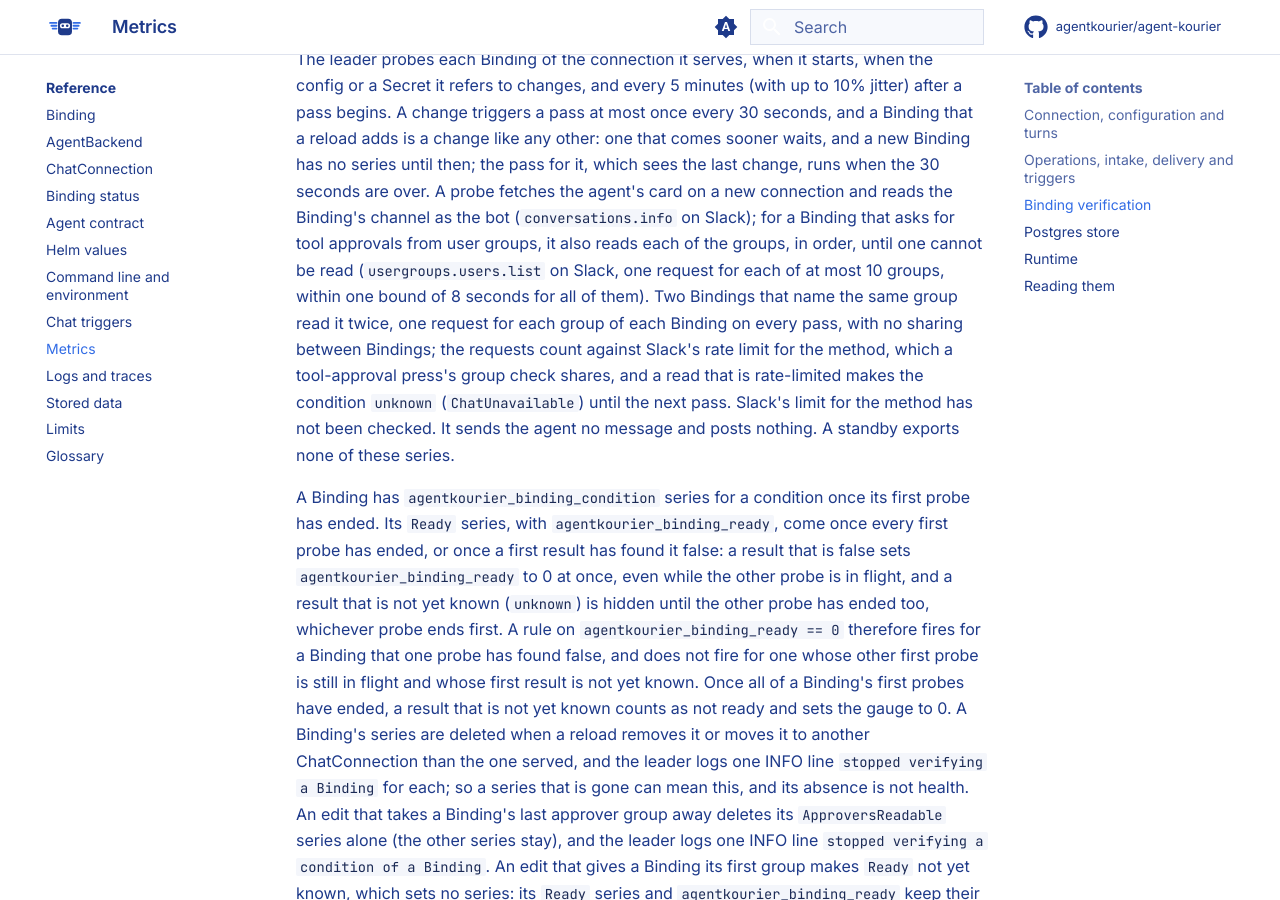
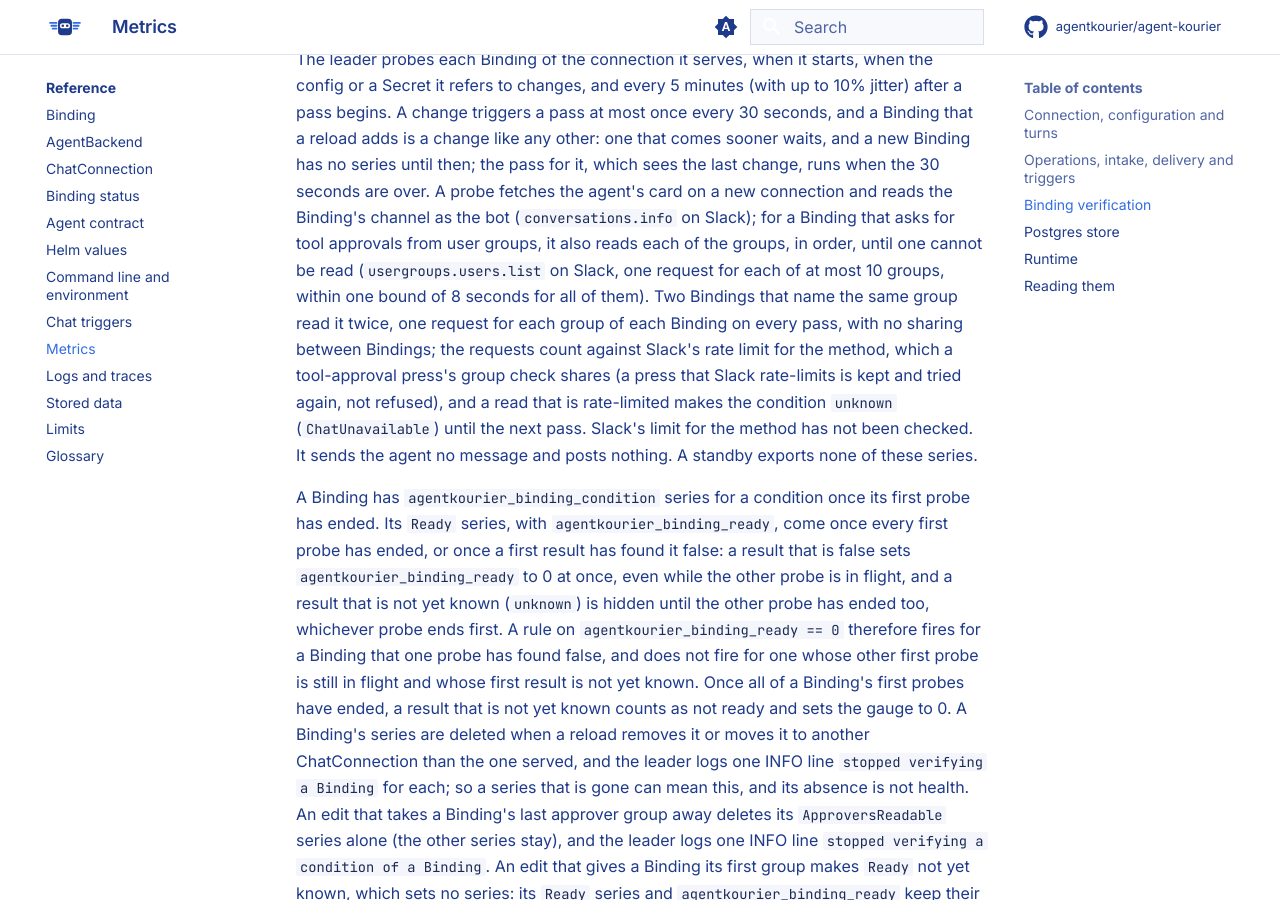
Before and after one commit to agentkourier/agent-kourier, an MkDocs documentation site: the page built from docs/reference/metrics.md, in a window 1280 px wide and 900 px high, scrolled down 21049 px. Built offline with MkDocs 1.6.1 and Material for MkDocs 9.7.7, drawn with Linux system fonts in a browser that asks for light colours; comment, search, counter and statistics services are not loaded.

Commit message:
docs: say a rate-limited approval press is kept and tried again

```diff
--- a/docs/reference/metrics.md
+++ b/docs/reference/metrics.md
@@ -61,7 +61,7 @@ names or error text.
 
 ## Binding verification
 
-The leader probes each Binding of the connection it serves, when it starts, when the config or a Secret it refers to changes, and every 5 minutes (with up to 10% jitter) after a pass begins. A change triggers a pass at most once every 30 seconds, and a Binding that a reload adds is a change like any other: one that comes sooner waits, and a new Binding has no series until then; the pass for it, which sees the last change, runs when the 30 seconds are over. A probe fetches the agent's card on a new connection and reads the Binding's channel as the bot (`conversations.info` on Slack); for a Binding that asks for tool approvals from user groups, it also reads each of the groups, in order, until one cannot be read (`usergroups.users.list` on Slack, one request for each of at most 10 groups, within one bound of 8 seconds for all of them). Two Bindings that name the same group read it twice, one request for each group of each Binding on every pass, with no sharing between Bindings; the requests count against Slack's rate limit for the method, which a tool-approval press's group check shares, and a read that is rate-limited makes the condition `unknown` (`ChatUnavailable`) until the next pass. Slack's limit for the method has not been checked. It sends the agent no message and posts nothing. A standby exports none of these series.
+The leader probes each Binding of the connection it serves, when it starts, when the config or a Secret it refers to changes, and every 5 minutes (with up to 10% jitter) after a pass begins. A change triggers a pass at most once every 30 seconds, and a Binding that a reload adds is a change like any other: one that comes sooner waits, and a new Binding has no series until then; the pass for it, which sees the last change, runs when the 30 seconds are over. A probe fetches the agent's card on a new connection and reads the Binding's channel as the bot (`conversations.info` on Slack); for a Binding that asks for tool approvals from user groups, it also reads each of the groups, in order, until one cannot be read (`usergroups.users.list` on Slack, one request for each of at most 10 groups, within one bound of 8 seconds for all of them). Two Bindings that name the same group read it twice, one request for each group of each Binding on every pass, with no sharing between Bindings; the requests count against Slack's rate limit for the method, which a tool-approval press's group check shares (a press that Slack rate-limits is kept and tried again, not refused), and a read that is rate-limited makes the condition `unknown` (`ChatUnavailable`) until the next pass. Slack's limit for the method has not been checked. It sends the agent no message and posts nothing. A standby exports none of these series.
 
 A Binding has `agentkourier_binding_condition` series for a condition once its first probe has ended. Its `Ready` series, with `agentkourier_binding_ready`, come once every first probe has ended, or once a first result has found it false: a result that is false sets `agentkourier_binding_ready` to 0 at once, even while the other probe is in flight, and a result that is not yet known (`unknown`) is hidden until the other probe has ended too, whichever probe ends first. A rule on `agentkourier_binding_ready == 0` therefore fires for a Binding that one probe has found false, and does not fire for one whose other first probe is still in flight and whose first result is not yet known. Once all of a Binding's first probes have ended, a result that is not yet known counts as not ready and sets the gauge to 0. A Binding's series are deleted when a reload removes it or moves it to another ChatConnection than the one served, and the leader logs one INFO line `stopped verifying a Binding` for each; so a series that is gone can mean this, and its absence is not health. An edit that takes a Binding's last approver group away deletes its `ApproversReadable` series alone (the other series stay), and the leader logs one INFO line `stopped verifying a condition of a Binding`. An edit that gives a Binding its first group makes `Ready` not yet known, which sets no series: its `Ready` series and `agentkourier_binding_ready` keep their last value until the pass that reads the groups ends.
 
```
Also changed, not shown: docs/reference/limits.md (+1 -1 lines).
